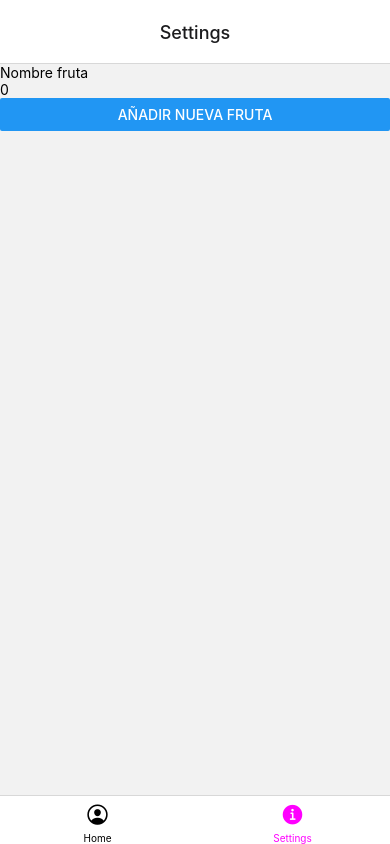
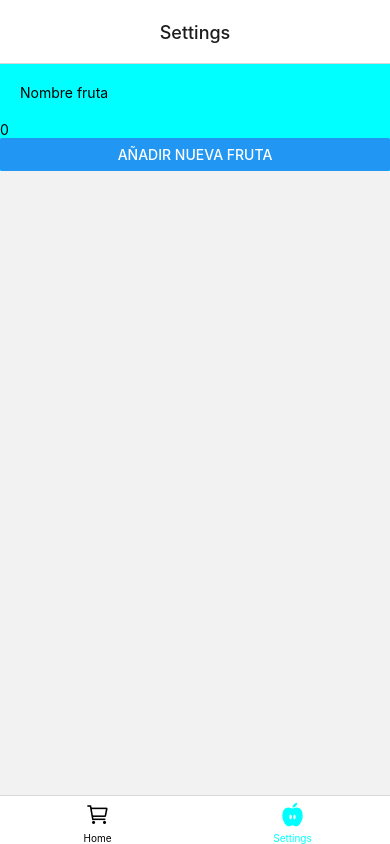
Before and after one commit to jimenez15/PrimerProyecto, a React Native app: screen /Settings in a window 390 px wide. Built offline with nearby package versions, Linux system fonts and the light colour scheme; no server answers.

Commit message:
retoquesFruits

```diff
--- a/src2/components/Inicio.js
+++ b/src2/components/Inicio.js
@@ -19,17 +19,17 @@ export default function App() {
 
                         if (route.name === 'Home') {
                             iconName = focused
-                                ? "person-circle"
-                                : 'person-circle-outline';
+                                ? 'cart'
+                                : 'cart-outline';
                         } else if (route.name === 'Settings') {
                             iconName = focused
-                                ? 'ios-information-circle'
-                                : 'ios-information-circle-outline';
+                                ? 'nutrition'
+                                : 'nutrition-outline';
                         }
 
                         return <Ionicons name={iconName} size={size} color={color} />;
                     },
-                    tabBarActiveTintColor: 'magenta',
+                    tabBarActiveTintColor: 'aqua',
                     tabBarInactiveTintColor: 'black',
                 })}
             >
--- a/src2/components/PantallaAlmacen.js
+++ b/src2/components/PantallaAlmacen.js
@@ -1,5 +1,8 @@
 import React,{useState} from 'react';
-import {View,TextInput,Button} from 'react-native';
+import {View,TextInput,Button, StyleSheet} from 'react-native';
+import StyleGeneral from '../styles/General';
+import StyleAlmacen from '../styles/Almacen'
+
 
 
 export default function PantallaAlmacen() {
@@ -67,8 +70,8 @@ export default function PantallaAlmacen() {
 
 
     return(
-        <View>
-        <TextInput
+        <View style={[StyleGeneral.general]}>
+            <TextInput style={[StyleAlmacen.contenedor_datos]}
                 placeholder={validateFruitName ? 'Campo erróneo' : 'Nombre fruta' }
         value={fruitName}
         onChangeText={name=>setName(name)}/>
@@ -79,7 +82,7 @@ export default function PantallaAlmacen() {
         keyboardType="numeric"
         onChangeText={price=>setPrice(price)}/>
 
-        <Button
+        <Button style={[StyleAlmacen.sendbutton]}
             onPress={() => checkStatus()}
             title={"Añadir nueva fruta"}/>
         </View>
--- a/src2/components/PantallaMercado.js
+++ b/src2/components/PantallaMercado.js
@@ -1,5 +1,7 @@
 import React,{useState,useEffect}from 'react';
-import { FlatList, Text, RefreshControl,View, Image} from "react-native";
+import { FlatList, Text, RefreshControl,View, Image, StyleSheet} from "react-native";
+import StyleMercado from '../styles/Mercado';
+import StyleGeneral from '../styles/General'
 import Kiwi from "../assets/imgFrutas/kiwi.jpg";
 import Manzana from "../assets/imgFrutas/manzana.jpg";
 import Melocoton from "../assets/imgFrutas/melocoton.jpg";
@@ -42,11 +44,12 @@ export default function PantallaMercado() {
 
     const printElement = ({ item }) => {
         return (
-            <View>
-                <Text>{item.id}</Text>
-                <Text>{item.name}</Text>
-                <Text>{item.price}</Text>
-                <Image source={frutas[item.name]}/>
+            <View style={[StyleGeneral.general]}>
+            <View style={[StyleMercado.fruitContainer]}>
+                    <Text style={[StyleMercado.fruitText]}>{item.name}</Text>
+                    <Text style={[StyleMercado.fruitText]}>{item.price}</Text>
+                    <Image style={[StyleMercado.imgFruit]} source={frutas[item.name]}/>
+            </View>
             </View>
         )
     }
--- a/src2/styles/Almacen.js
+++ b/src2/styles/Almacen.js
@@ -1,8 +1,39 @@
-import {StyleSheet} from 'react-native';
+import { StyleSheet } from "react-native";
 
-const styles=StyleSheet.create({
 
-    cajas:{
+const styles = StyleSheet.create({
 
+    titulo: {
+        fontSize: 50,
+        color: 'white',
     },
-})
+    aplicacion: {
+        alignItems: "center",
+        flex: 1,
+        backgroundColor: "black",
+    },
+    contenedor_datos: {
+        flexDirection: "row",
+        justifyContent: "center",
+        alignItems: "center",
+        padding: 20,
+    },
+
+    cuadrotexto_bien: {
+        backgroundColor: "white",
+        color: 'white',
+        borderColor: 'grey',
+        borderWidth: 1,
+        width: 200,
+    },
+
+    cuadrotexto_mal: {
+        backgroundColor: "white",
+        color: 'white',
+        borderColor: 'red',
+        borderWidth: 1,
+        width: 200,
+    },
+
+});
+export default styles;
--- a/src2/styles/General.js
+++ b/src2/styles/General.js
@@ -1,14 +1,18 @@
-import {StyleSheet} from 'react-native';
+import {StyleSheet,AnimationEvent} from 'react-native';
 
-
-export default styles;
 
 const styles=StyleSheet.create({
 
     general:{
-        fontFamily: sans-serif,
+        fontFamily: 'sans-serif',
         backgroundColor: 'aqua',
-        color: 'aqua'
+
 
     },
-})
+
+    sendbutton:{
+       Color:'black'
+    }
+});
+
+export default styles;
--- a/src2/styles/Mercado.js
+++ b/src2/styles/Mercado.js
@@ -1,8 +1,28 @@
-import {StyleSheet} from 'react-native';
+import { StyleSheet } from "react-native";
 
-const mercado=StyleSheet.create({
 
-    cajas:{
 
+const styles = StyleSheet.create({
+    fruitContainer: {
+        flex: 1,
+        justifyContent: 'center',
+        padding: 20, margin: 10,
+        backgroundColor: 'white',
+        borderWidth: 5,
     },
-})
+    fruitText: {
+        flex: 1,
+        textAlign: 'left',
+        alignItems: 'left',
+        color: 'black',
+        float: "right",
+    },
+    imgFruit: {
+        width: 60,
+        height: 60,
+        borderWidth: 3,
+        borderColor: "magenta",
+        float: "left"
+    }
+});
+export default styles;
```
